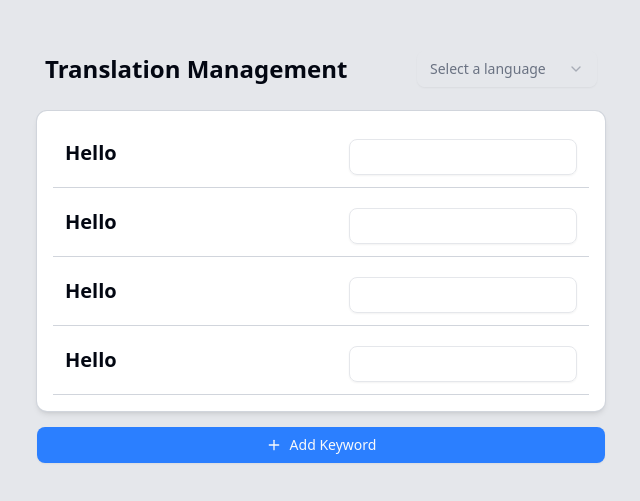
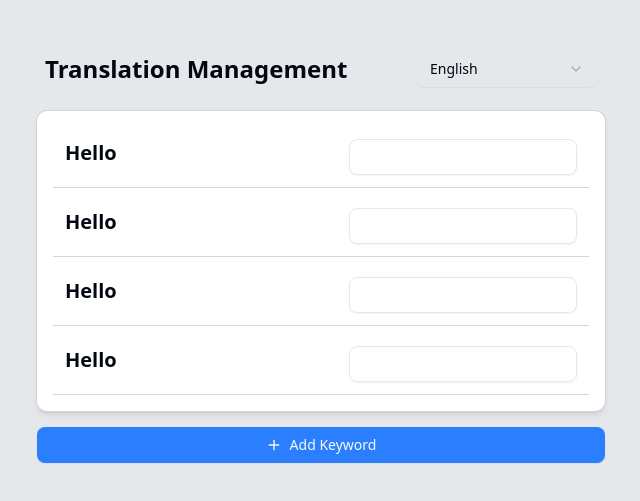
Before and after one commit to Ali-Zoljalali/sibirani, a Next.js app: page /management-dashboard in a window 1280 px wide. Shown: the part 147-648 px from the top of the page, without its empty margins (319-959 px from the left). Built offline with nearby package versions, Linux system fonts and the light colour scheme.

Commit message:
add language selector and language provider

```diff
--- a/app/layout.js
+++ b/app/layout.js
@@ -1,5 +1,6 @@
 import { Geist, Geist_Mono } from "next/font/google";
 import "./globals.css";
+import { LanguageProvider } from "@/providers/LanguageContext";
 
 const geistSans = Geist({
   variable: "--font-geist-sans",
@@ -22,7 +23,7 @@ export default function RootLayout({ children }) {
       <body
         className={`${geistSans.variable} ${geistMono.variable} antialiased bg-gray-200`}
       >
-        {children}
+        <LanguageProvider>{children}</LanguageProvider>
       </body>
     </html>
   );
--- a/app/management-dashboard/page.js
+++ b/app/management-dashboard/page.js
@@ -1,16 +1,8 @@
 import { Input } from "@/components/ui/input";
-import {
-  Select,
-  SelectContent,
-  SelectGroup,
-  SelectItem,
-  SelectLabel,
-  SelectTrigger,
-  SelectValue,
-} from "@/components/ui/select";
 import { Plus } from "lucide-react";
 import { Button } from "@/components/ui/button";
 import Card from "@/custom-components/Card";
+import LanguageSelect from "@/custom-components/LanguageSelect";
 
 export default function ManagementDashboard() {
   return (
@@ -18,19 +10,7 @@ export default function ManagementDashboard() {
       <main className="flex flex-col items-center justify-center w-[600px] p-4 gap-4">
         <div className="flex items-center justify-between w-full p-2">
           <h1 className="text-2xl font-bold">Translation Management</h1>
-          <Select>
-            <SelectTrigger className="w-[180px]">
-              <SelectValue placeholder="Select a language" />
-            </SelectTrigger>
-            <SelectContent>
-              <SelectGroup>
-                <SelectLabel>Languages</SelectLabel>
-                <SelectItem value="far">Farsi</SelectItem>
-                <SelectItem value="eng">English</SelectItem>
-                <SelectItem value="arb">Arabic</SelectItem>
-              </SelectGroup>
-            </SelectContent>
-          </Select>
+          <LanguageSelect />
         </div>
         <Card>
           <div className="grid grid-cols-12 gap-4 p-3 items-start border-b border-gray-300">
@@ -39,12 +19,12 @@ export default function ManagementDashboard() {
               <Input />
             </div>
           </div>
-          <div className="grid grid-cols-12 gap-4 p-3 items-start border-b border-gray-300">
+          <di className="grid grid-cols-12 gap-4 p-3 items-start border-b border-gray-300">
             <h3 className="col-span-6 text-xl font-bold">Hello</h3>
             <div className="col-span-6 justify-self-end">
               <Input />
             </div>
-          </div>
+          </di>
           <div className="grid grid-cols-12 gap-4 p-3 items-start border-b border-gray-300">
             <h3 className="col-span-6 text-xl font-bold">Hello</h3>
             <div className="col-span-6 justify-self-end">
--- a/app/page.js
+++ b/app/page.js
@@ -1,13 +1,5 @@
-import {
-  Select,
-  SelectContent,
-  SelectGroup,
-  SelectItem,
-  SelectLabel,
-  SelectTrigger,
-  SelectValue,
-} from "@/components/ui/select";
 import Card from "@/custom-components/Card";
+import LanguageSelect from "@/custom-components/LanguageSelect";
 
 export default function Home() {
   return (
@@ -16,19 +8,7 @@ export default function Home() {
         <Card>
           <div className="flex items-center justify-evenly p-4 gap-4">
             <h1 className="text-2xl font-bold">Word Translation</h1>
-            <Select>
-              <SelectTrigger className="w-[180px]">
-                <SelectValue placeholder="Select a language" />
-              </SelectTrigger>
-              <SelectContent>
-                <SelectGroup>
-                  <SelectLabel>Languages</SelectLabel>
-                  <SelectItem value="far">Farsi</SelectItem>
-                  <SelectItem value="eng">English</SelectItem>
-                  <SelectItem value="arb">Arabic</SelectItem>
-                </SelectGroup>
-              </SelectContent>
-            </Select>
+            <LanguageSelect />
           </div>
           <div className="flex flex-col p-3 items-start border border-gray-300 rounded-lg">
             <h3 className="text-xl font-bold">Hello</h3>
--- /dev/null
+++ b/custom-components/LanguageSelect.js
@@ -0,0 +1,31 @@
+"use client";
+import {
+  Select,
+  SelectContent,
+  SelectGroup,
+  SelectItem,
+  SelectLabel,
+  SelectTrigger,
+  SelectValue,
+} from "@/components/ui/select";
+import { useLanguage } from "@/providers/LanguageContext";
+
+export default function LanguageSelect() {
+  const { language, setLanguage } = useLanguage();
+
+  return (
+    <Select value={language} onValueChange={setLanguage}>
+      <SelectTrigger className="w-[180px]">
+        <SelectValue placeholder="Select a language" />
+      </SelectTrigger>
+      <SelectContent>
+        <SelectGroup>
+          <SelectLabel>Languages</SelectLabel>
+          <SelectItem value="fa">Farsi</SelectItem>
+          <SelectItem value="en">English</SelectItem>
+          <SelectItem value="ar">Arabic</SelectItem>
+        </SelectGroup>
+      </SelectContent>
+    </Select>
+  );
+}
--- /dev/null
+++ b/providers/LanguageContext.js
@@ -0,0 +1,22 @@
+"use client";
+import React, { createContext, useContext, useState } from "react";
+
+const LanguageContext = createContext();
+
+export const LanguageProvider = ({ children }) => {
+  const [language, setLanguage] = useState("en");
+
+  return (
+    <LanguageContext.Provider value={{ language, setLanguage }}>
+      {children}
+    </LanguageContext.Provider>
+  );
+};
+
+export const useLanguage = () => {
+  const context = useContext(LanguageContext);
+  if (!context) {
+    throw new Error("useLanguage must be used within a LanguageProvider");
+  }
+  return context;
+};
```
